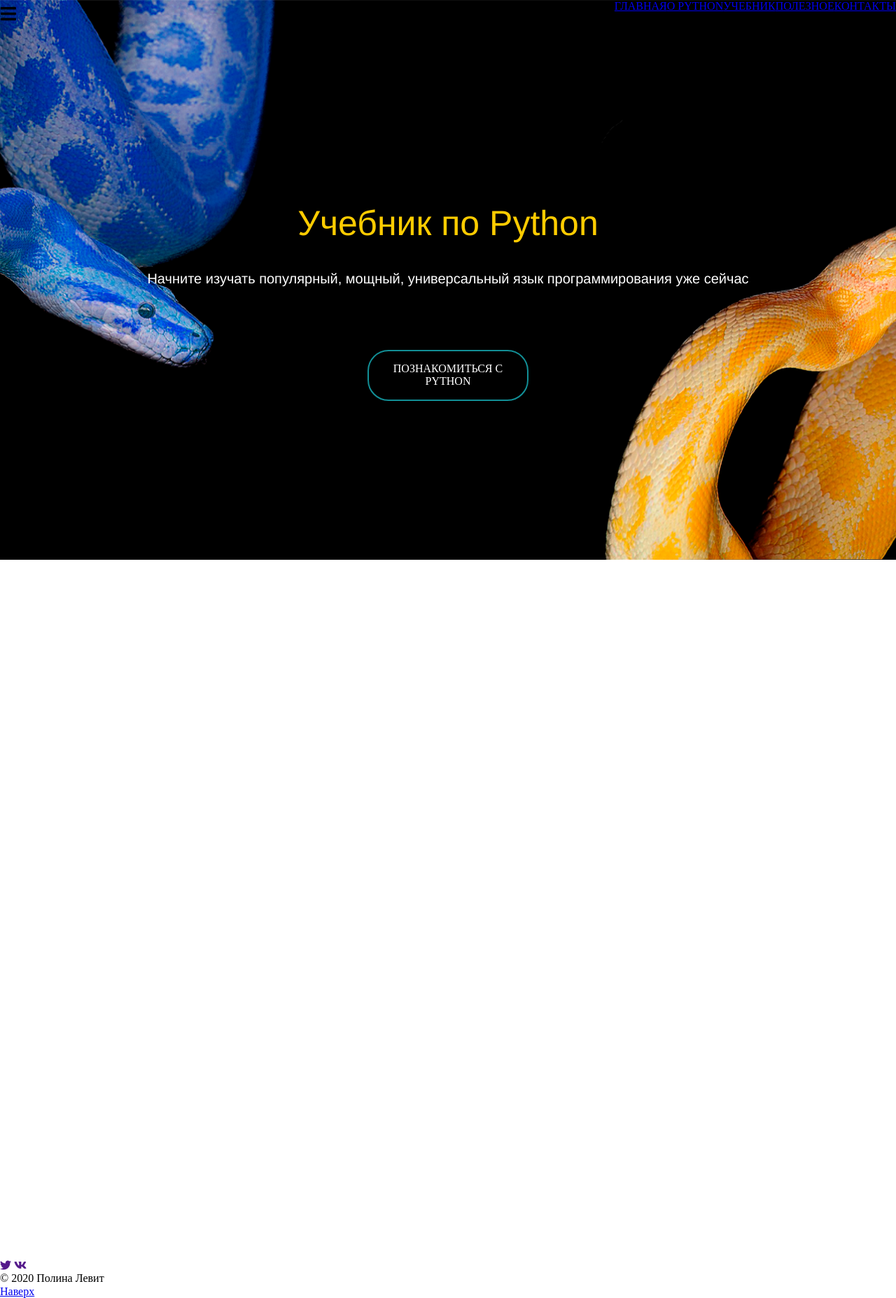
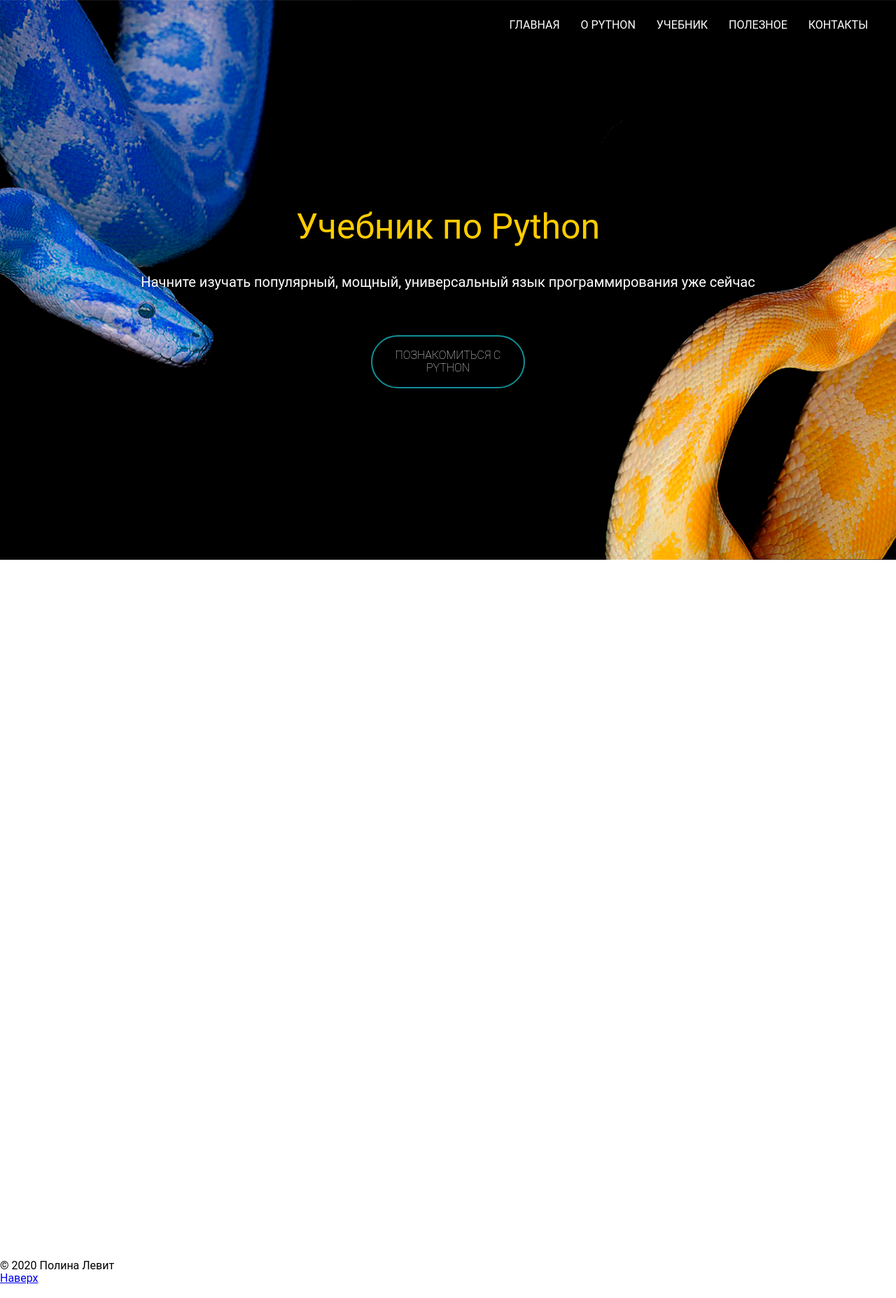
Before and after one commit to Levittt/test1site, a PHP site: page / in a window 1280 px wide. Shown: the whole page at 70% size. Run offline with PHP 8.4, Linux system fonts and the light colour scheme; some libraries are stand-ins or nearby versions.

Commit message:
hot fixes

```diff
--- a/index.html
+++ b/index.html
@@ -17,24 +17,24 @@
         <!--меню ПК-->
         <div class='header'>
                 <div class = 'menu'>
-                    <p><a href = '#mainframe'>ГЛАВНАЯ</a></p>
-                    <p><a href = '#aboutpython'>О PYTHON</a></p>
-                    <p><a href = '#tutorial'>УЧЕБНИК</a></p>
-                    <p><a href = '#links'>ПОЛЕЗНОЕ</a></p>
-                    <p><a href = '#contacts'>КОНТАКТЫ</a></p>
+                    <p><a class = 'pc_menu' href = '#mainframe'>ГЛАВНАЯ</a></p>
+                    <p><a class = 'pc_menu' href = '#aboutpython'>О PYTHON</a></p>
+                    <p><a class = 'pc_menu' href = '#tutorial'>УЧЕБНИК</a></p>
+                    <p><a class = 'pc_menu' href = '#links'>ПОЛЕЗНОЕ</a></p>
+                    <p><a class = 'pc_menu' href = '#contacts'>КОНТАКТЫ</a></p>
                 </div>
         </div>
         <!--меню ТФ-->
         <div class='header_burger'>
             <div class = 'menu_burger'>
                 <ul class = 'main-menu'>
-                    <li><a href = '#menu'><i class = 'fas fa-bars'></i></a>
+                    <li><a href = '#menu'>МЕНЮ</a>
                         <ul class = 'sub-menu'>
-                            <li><a href = '#mainframe'>ГЛАВНАЯ</a></li>
-                            <li><a href = '#aboutpython'>О PYTHON</a></li>
-                            <li><a href = '#tutorial'>УЧЕБНИК</a></li>
-                            <li><a href = '#links'>ПОЛЕЗНОЕ</a></li>
-                            <li><a href = '#contacts'>КОНТАКТЫ</a></li>
+                            <li><a class = 'mob_menu' href = '#mainframe'>ГЛАВНАЯ</a></li>
+                            <li><a class = 'mob_menu' href = '#aboutpython'>О PYTHON</a></li>
+                            <li><a class = 'mob_menu' href = '#tutorial'>УЧЕБНИК</a></li>
+                            <li><a class = 'mob_menu' href = '#links'>ПОЛЕЗНОЕ</a></li>
+                            <li><a class = 'mob_menu' href = '#contacts'>КОНТАКТЫ</a></li>
                         </ul>
                     </li>
                 </ul>
@@ -69,10 +69,6 @@
         <!--контакты-->
         <div class='footer'>
             <p><a name = 'contacts'></a></p>
-            <section class='social'>
-                <a href='' class='icon' ><i class="fab fa-twitter"></i></a>
-                <a href='' class='icon'><i class="fab fa-vk"></i></a>
-            </section>
             <div class='sometext'>
                 <p>© 2020 Полина Левит</p>
                 <p><a href = '#mainframe'>Наверх</a></p>
@@ -91,21 +87,21 @@
             } else {
                 header.removeClass('out');
             }
-            scrollPrev = scrolled;
         });
-        var header = $('.header_burger'),
+
+
+        var header_mob = $(".header_burger"),
             scrollPrev = 0;
 
-        $(window).scroll(function() {
+            $(window).scroll(function() {
             var scrolled = $(window).scrollTop();
 
             if ( scrolled > 500 && scrolled > scrollPrev ) {
-                header.addClass('out');
+                header_mob.addClass('out');
             } else {
-                header.removeClass('out');
+                header_mob.removeClass('out');
             }
             scrollPrev = scrolled;
-        });
-
+            });
     </script>
 </html>
--- a/rules.css
+++ b/rules.css
@@ -3,14 +3,15 @@
     padding: 0;
     margin: 0;
     transition: .5s ease-in-out;
+    font-family: Roboto;
 }
-
 .body{
     margin: 0px;
     display: flex;
     flex-direction: column;
 }
 .header{
+    z-index: 1;
     display: flex;
     flex-direction: row;
     justify-content: flex-end;
@@ -18,51 +19,74 @@
     width: 100%;
     position: fixed;
     color: white;
-    background: (0, 0, 0, 0);
+    background-color: (0,0,0,0);
 }
-
 @media only screen and (max-width: 1024px) {
     .header{display: none}
-    .menu_burger{font-size: 6rem;}
+    .menu_burger{font-size: 5rem;}
    }
 @media only screen and (max-width: 800px) {
     .header{display: none}
-    .menu_burger{font-size: 5rem;}
+    .menu_burger{font-size: 4rem;}
 }
-ul{
-    list-style-type: none;
+@media only screen and (min-width: 1024px){
+    .header{display: flex !important;}
+    .header_burger{display: none; opacity: 0; visibility: collapse;}
+    .header_burger.out {display: none; opacity: 0; visibility: collapse;}
+
+}
+.pc_menu{
+    text-decoration: none;
+    margin: 15px;
     color: white;
+    font-size: medium;
 }
-li{
-    list-style-type: none;
-    color: white;
-    margin: 5%;
+.pc_menu:hover{
+    color: #05ddf5;
+}
+.pc_menu.active{
+    color: #ffe100;
 }
 .menu{
     display: flex;
     flex-direction: row;
     justify-content: flex-end;
     justify-content: space-between;
-
+    font-size: large;
+    margin: 15px;
+    padding: 10px;
 }
 .header.out {
-    background: (0, 0, 0, 0.5);
+    z-index: 2;
+    background-color: black;
+    opacity: 0.5;
+    color: black;
 }
 /*___________for mobile__________________________________________-*/
-.header_burger.out {
-    background: rgba(0, 0, 0, 0.5);
+.header_burger.out{
+    margin: 0;
+    padding: 0;
+    max-height: 50px;
+}
+.header_burger.out a{
+    margin:0;
+    padding:0;
+    background-color: rgba(34, 34, 34, 0.575);
+    width: 100vh;
+    padding: 5px;
+    color: white;
 }
 .header_burger{
-    display: -webkit-flex;
     display: flex;
     justify-content: flex-end;
     min-height: 50px;
     width: 100%;
     position: fixed;
     color: white;
+    z-index: 3;
 }
 .menu_burger{
-    background: rgba(0, 0, 0, 0);
+    background-color: rgba(0, 0, 0, 0);
     width: 100%;
     height: 100px;
     font-size: 2rem;
@@ -73,17 +97,26 @@ li{
 .main-menu > li {
     position: relative;
     display: inline-block;
+    z-index: 4;
+    width: 100vh;
   }
 .main-menu a {
   display: block;
-  font-family:Calibri light;
-  color:black;
+  color:white;
   font-size: 25px;
   text-decoration: none;
   white-space: nowrap;
+  font-weight: lighter;
+  background-color: (0,0,0,0.5);
+  width: 100vh;
+  opacity: 1;
+  padding: 5px;
   }
 .main-menu a:hover {
-    background-color: rgba(60, 139, 243, 0.3);
+    color: #05ddf5;
+  }
+.main-menu a:active {
+    color: #ffe100;
   }
 .main-menu .sub-menu {
     position: absolute;
@@ -108,7 +141,6 @@ li{
     margin-left: auto;
     margin-right: auto;
     color: cornsilk;
-    font-family: arial light;
 }
 .title_{
     margin-left: auto;
@@ -118,26 +150,25 @@ li{
 h1{
     font-size: 50px;
     margin-bottom: 3%;
-    margin-top: 5%;
-    font-family: Helvetica;
-    font-weight: lighter;
+    margin-top: 4%;
+    font-weight: normal;
     color: #ffcc00;
 }
 h3{
     font-size: 20px;
-    margin-bottom: 7%;
-    font-family: Helvetica;
-    font-weight: lighter;
+    margin-bottom: 5%;
+    font-weight: normal;
     color: white;
 }
 button{
     border-color: #128f96;
     background-color: black;
     color: white;
-    width: 150%;
-    padding: 7%;
-    border-radius: 30px;
+    width: 300%;
+    padding: 8%;
+    border-radius: 40px;
     font-size: 16px;
+    font-weight: lighter;
     box-shadow: none;
     border-style: solid;
     border-width: 2px;
@@ -150,13 +181,16 @@ form{
     margin-left: auto;
     margin-right: auto;
     text-align: center;
+    font-size: 16px;
+    border-radius: 30px;
+    position: relative;
+    z-index: 5;
 }
 .main-overlay{
     position: absolute;
     left: 0; top: 0;
     width: 100%;
     height: 100%;
-
 }
 .second_about{
     height: 1000px;
```
